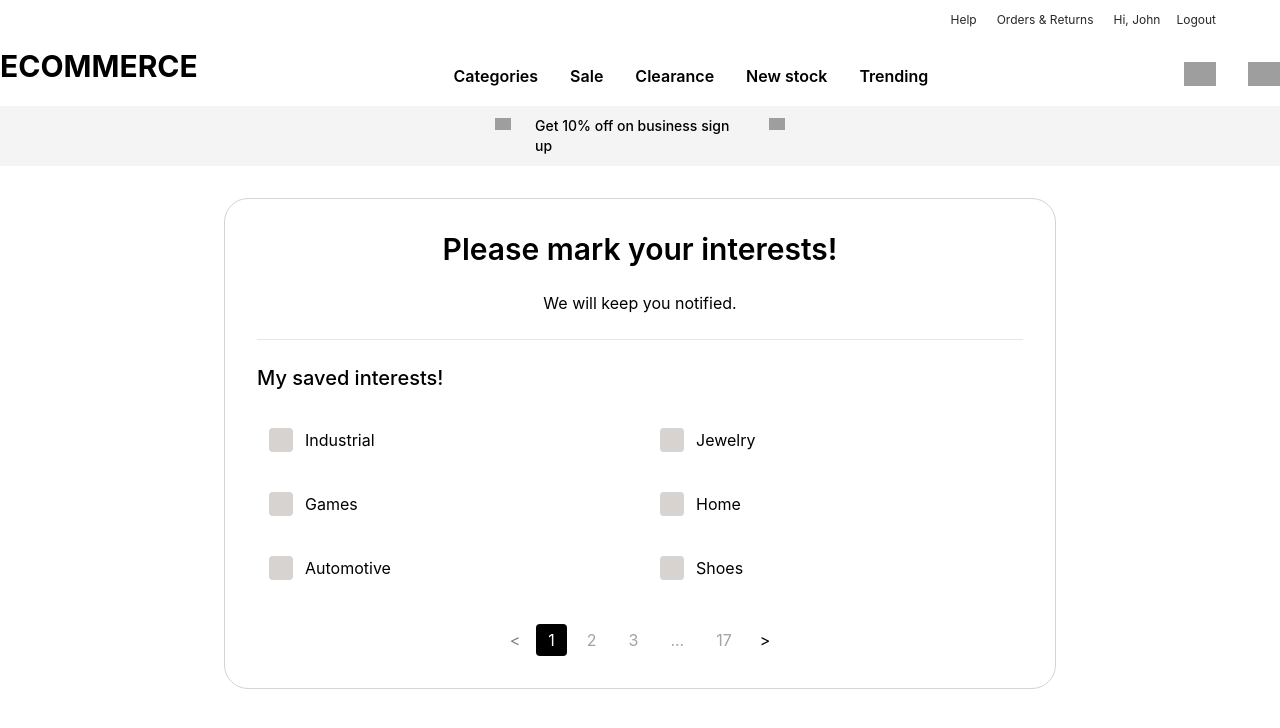
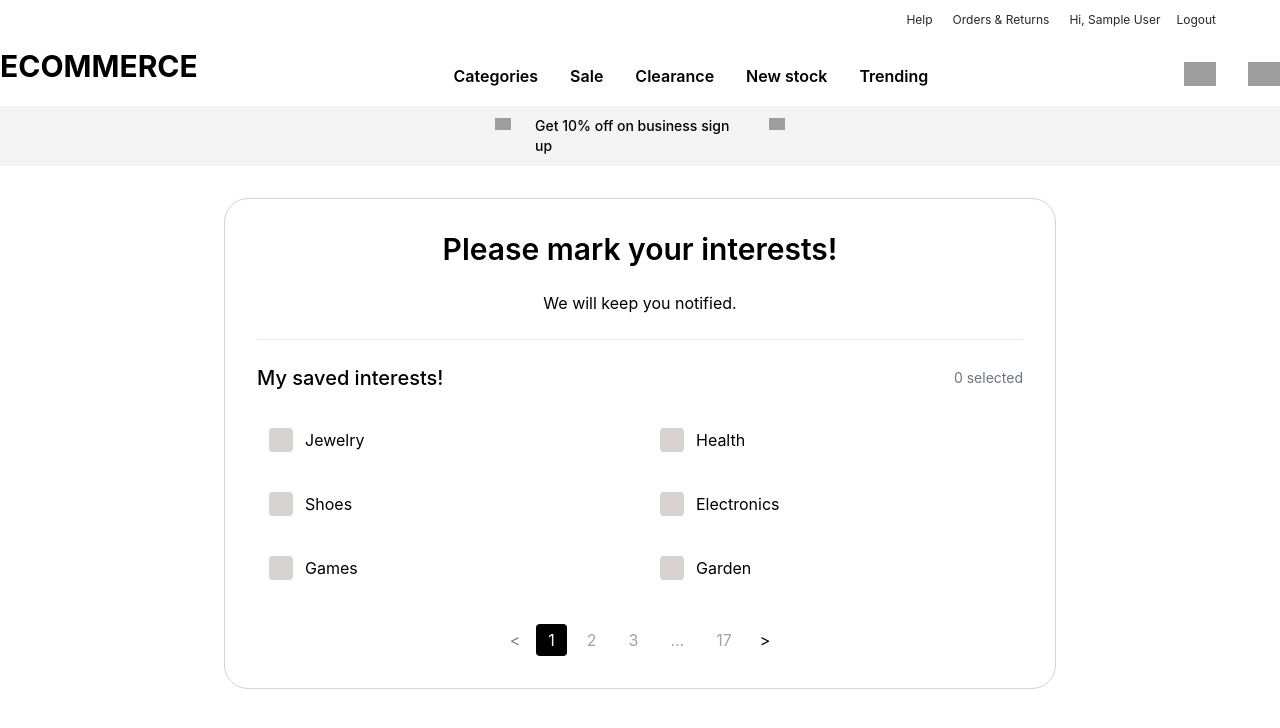
Before and after one commit to Vikassinghrathor/Revispy_Intern_Assignment, a React (Vite) app: page /category in a window 1280 px wide. Shown: the top 728 px of the page. Built offline with nearby package versions, Linux system fonts and the light colour scheme; sample sign-in values are in the browser's storage; grey boxes are pictures that could not be loaded.

Commit message:
fix the ui issues and setup local storage for category page

```diff
--- a/package.json
+++ b/package.json
@@ -14,6 +14,7 @@
     "lucide-react": "^0.453.0",
     "react": "^18.3.1",
     "react-dom": "^18.3.1",
+    "react-hot-toast": "^2.4.1",
     "react-router-dom": "^6.27.0"
   },
   "devDependencies": {
--- a/src/components/Header.tsx
+++ b/src/components/Header.tsx
@@ -1,4 +1,4 @@
-import React from 'react';
+import React, { useEffect, useState } from 'react';
 import { Link, useNavigate } from 'react-router-dom';
 
 interface HeaderProps {
@@ -8,8 +8,22 @@ interface HeaderProps {
 
 const Header: React.FC<HeaderProps> = ({ isAuthenticated, onLogout }) => {
   const navigate = useNavigate();
+  const [userName, setUserName] = useState<string>('');
+
+  useEffect(() => {
+    // Get current user's name from localStorage
+    if (isAuthenticated) {
+      const currentUser = localStorage.getItem('currentUser');
+      if (currentUser) {
+        const { name } = JSON.parse(currentUser);
+        setUserName(name);
+      }
+    }
+  }, [isAuthenticated]);
 
   const handleLogout = () => {
+    localStorage.removeItem('currentUser'); // Clear user data
+    setUserName('');
     onLogout();
     navigate('/login');
   };
@@ -27,7 +41,7 @@ const Header: React.FC<HeaderProps> = ({ isAuthenticated, onLogout }) => {
           {isAuthenticated ? (
             <div className="flex gap-4 items-center">
               <Link to="/account" className="z-10 self-stretch text-right hover:text-gray-600">
-                Hi, John
+                Hi, {userName || 'User'}
               </Link>
               <button
                 onClick={handleLogout}
@@ -43,6 +57,7 @@ const Header: React.FC<HeaderProps> = ({ isAuthenticated, onLogout }) => {
           )}
         </div>
       </div>
+
 
       <div className="flex flex-wrap gap-5 justify-between items-start self-center mt-2 w-full max-w-[1390px] max-md:max-w-full">
         <Link to={isAuthenticated ? "/category" : "/"} className="self-stretch text-3xl font-bold text-black hover:opacity-80">
--- a/src/pages/Category.tsx
+++ b/src/pages/Category.tsx
@@ -1,42 +1,43 @@
 import { useState, useEffect } from 'react';
 import { Check } from 'lucide-react';
 import { faker } from '@faker-js/faker';
+import toast from 'react-hot-toast';
 
-// Type definitions
-interface Category {
-  id: string;
-  name: string;
-  isSelected: boolean;
-}
+// Custom hook for managing categories with persistence
+const useCategories = () => {
+  const [categories, setCategories] = useState([]);
+  const [isLoading, setIsLoading] = useState(true);
 
-const Category = () => {
-  // State management
-  const [categories, setCategories] = useState<Category[]>([]);
-  const [currentPage, setCurrentPage] = useState(1);
-  const [selectedCategories, setSelectedCategories] = useState<Category[]>([]);
-  const itemsPerPage = 6;
-
-  // Generate fake categories using faker
+  // Load categories from localStorage on mount
   useEffect(() => {
-    const generateCategories = () => {
-      const fakeCategories: Category[] = Array.from({ length: 100 }, () => ({
+    const loadCategories = () => {
+      const savedCategories = localStorage.getItem('categories');
+      if (savedCategories) {
+        setCategories(JSON.parse(savedCategories));
+      } else {
+        // Generate initial categories if none exist
+        const initialCategories = Array.from({ length: 100 }, () => ({
           id: faker.string.uuid(),
           name: faker.commerce.department(),
           isSelected: false
         }));
-      setCategories(fakeCategories);
+        setCategories(initialCategories);
+        localStorage.setItem('categories', JSON.stringify(initialCategories));
+      }
+      setIsLoading(false);
     };
-    generateCategories();
+
+    loadCategories();
   }, []);
 
-  // Calculate pagination values
-  const totalPages = Math.ceil(categories.length / itemsPerPage);
-  const startIndex = (currentPage - 1) * itemsPerPage;
-  const endIndex = startIndex + itemsPerPage;
-  const currentCategories = categories.slice(startIndex, endIndex);
+  // Save categories to localStorage whenever they change
+  useEffect(() => {
+    if (!isLoading) {
+      localStorage.setItem('categories', JSON.stringify(categories));
+    }
+  }, [categories, isLoading]);
 
-  // Handle category selection
-  const toggleCategory = (categoryId: string) => {
+  const toggleCategory = (categoryId) => {
     setCategories(prevCategories =>
       prevCategories.map(category =>
         category.id === categoryId
@@ -44,16 +45,52 @@ const Category = () => {
           : category
       )
     );
+  };
 
-    setSelectedCategories(prevSelected => {
+  const getSelectedCategories = () => {
+    return categories.filter(category => category.isSelected);
+  };
+
+  return {
+    categories,
+    toggleCategory,
+    getSelectedCategories,
+    isLoading
+  };
+};
+
+const Category = () => {
+  const { categories, toggleCategory, getSelectedCategories, isLoading } = useCategories();
+  const [currentPage, setCurrentPage] = useState(1);
+  const itemsPerPage = 6;
+
+  // Handle category selection with toast notification
+  const handleCategoryClick = (categoryId) => {
+    toggleCategory(categoryId);
     const category = categories.find(c => c.id === categoryId);
-      if (!category) return prevSelected;
+    if (category) {
+      toast.success(
+        category.isSelected
+          ? `Removed ${category.name} from interests`
+          : `Added ${category.name} to interests`,
+        {
+          duration: 2000,
+          position: 'bottom-center',
+          style: {
+            background: '#333',
+            color: '#fff',
+            borderRadius: '10px',
+          },
+        }
+      );
+    }
+  };
 
-      return category.isSelected
-        ? prevSelected.filter(c => c.id !== categoryId)
-        : [...prevSelected, { ...category, isSelected: true }];
-    });
-  };
+  // Calculate pagination values
+  const totalPages = Math.ceil(categories.length / itemsPerPage);
+  const startIndex = (currentPage - 1) * itemsPerPage;
+  const endIndex = startIndex + itemsPerPage;
+  const currentCategories = categories.slice(startIndex, endIndex);
 
   // Generate pagination array
   const getPaginationArray = () => {
@@ -80,6 +117,14 @@ const Category = () => {
     return range;
   };
 
+  if (isLoading) {
+    return (
+      <div className="flex justify-center items-center h-screen">
+        <div className="animate-spin rounded-full h-8 w-8 border-b-2 border-gray-900" />
+      </div>
+    );
+  }
+
   return (
     <div className="flex flex-col max-w-4xl mx-auto p-8">
       <div className="bg-white rounded-3xl border border-stone-300 p-8">
@@ -92,8 +137,13 @@ const Category = () => {
 
         <div className="h-px bg-gray-200 mb-6" />
 
-        <div className="text-xl font-medium mb-6">
+        <div className="flex justify-between items-center mb-6">
+          <div className="text-xl font-medium">
             My saved interests!
+          </div>
+          <div className="text-sm text-gray-500">
+            {getSelectedCategories().length} selected
+          </div>
         </div>
 
         {/* Categories Grid */}
@@ -101,11 +151,13 @@ const Category = () => {
           {currentCategories.map((category) => (
             <div
               key={category.id}
-              onClick={() => toggleCategory(category.id)}
-              className="flex items-center gap-3 p-3 cursor-pointer hover:bg-gray-50 rounded-lg"
+              onClick={() => handleCategoryClick(category.id)}
+              className="flex items-center gap-3 p-3 cursor-pointer hover:bg-gray-50 rounded-lg transition-colors duration-200"
             >
-              <div className={`w-6 h-6 rounded flex items-center justify-center ${category.isSelected ? 'bg-black' : 'bg-stone-300'
-                }`}>
+              <div
+                className={`w-6 h-6 rounded flex items-center justify-center transition-colors duration-200 ${category.isSelected ? 'bg-black' : 'bg-stone-300'
+                  }`}
+              >
                 {category.isSelected && <Check className="w-4 h-4 text-white" />}
               </div>
               <span className="text-base">{category.name}</span>
@@ -113,12 +165,29 @@ const Category = () => {
           ))}
         </div>
 
+        {/* Selected Categories Summary */}
+        {getSelectedCategories().length > 0 && (
+          <div className="mb-8 p-4 bg-gray-50 rounded-lg">
+            <div className="font-medium mb-2">Selected Categories:</div>
+            <div className="flex flex-wrap gap-2">
+              {getSelectedCategories().map(category => (
+                <span
+                  key={category.id}
+                  className="px-3 py-1 bg-black text-white text-sm rounded-full"
+                >
+                  {category.name}
+                </span>
+              ))}
+            </div>
+          </div>
+        )}
+
         {/* Pagination */}
         <div className="flex justify-center items-center gap-2 mt-8">
           <button
             onClick={() => setCurrentPage(p => Math.max(1, p - 1))}
             disabled={currentPage === 1}
-            className="px-2 py-1 disabled:opacity-50"
+            className="px-2 py-1 disabled:opacity-50 transition-opacity"
           >
             &lt;
           </button>
@@ -127,9 +196,9 @@ const Category = () => {
             <button
               key={index}
               onClick={() => typeof page === 'number' && setCurrentPage(page)}
-              className={`px-3 py-1 rounded ${currentPage === page
+              className={`px-3 py-1 rounded transition-colors duration-200 ${currentPage === page
                   ? 'bg-black text-white'
-                  : 'text-neutral-400'
+                  : 'text-neutral-400 hover:bg-gray-100'
                 }`}
             >
               {page}
@@ -139,7 +208,7 @@ const Category = () => {
           <button
             onClick={() => setCurrentPage(p => Math.min(totalPages, p + 1))}
             disabled={currentPage === totalPages}
-            className="px-2 py-1 disabled:opacity-50"
+            className="px-2 py-1 disabled:opacity-50 transition-opacity"
           >
             &gt;
           </button>
--- a/src/pages/Login.tsx
+++ b/src/pages/Login.tsx
@@ -20,7 +20,7 @@ function Login({ onLoginSuccess }: LoginProps) {
       ...prev,
       [name]: value
     }));
-    setError(''); // Clear error when input changes
+    setError('');
   };
 
   const handleSubmit = async (e: React.FormEvent) => {
@@ -35,6 +35,12 @@ function Login({ onLoginSuccess }: LoginProps) {
     );
 
     if (user) {
+      // Store user info in localStorage
+      localStorage.setItem('currentUser', JSON.stringify({
+        name: user.name,
+        email: user.email
+      }));
+
       onLoginSuccess();
       navigate('/category');
     } else {
@@ -45,7 +51,7 @@ function Login({ onLoginSuccess }: LoginProps) {
   return (
     <>
       <div className="flex overflow-hidden flex-col bg-white rounded">
-        <div className="flex flex-col self-center px-16 pt-10 pb-32 mt-10 max-w-full text-base bg-white rounded-3xl border border-solid border-stone-300 w-[576px] max-md:px-5 max-md:pb-24">
+        <div className="flex flex-col self-center px-16 pt-10 pb-32 mt-10 mb-10 ml-12 max-w-full text-base bg-white rounded-3xl border border-solid border-stone-300 w-[576px] max-md:px-5 max-md:pb-24">
           <div className="self-center text-3xl font-semibold text-black">
             Login
           </div>
--- a/src/pages/Signup/Register.tsx
+++ b/src/pages/Signup/Register.tsx
@@ -91,7 +91,7 @@ function Register({ onRegisterSuccess }: RegisterProps) {
 
   return (
     <div className="flex overflow-hidden flex-col bg-white rounded">
-      <div className="flex flex-col self-center px-16 pt-10 pb-32 mt-10 max-w-full text-base bg-white rounded-3xl border border-solid border-stone-300 w-[576px] max-md:px-5 max-md:pb-24">
+      <div className="flex flex-col self-center px-16 pt-10 pb-32 mt-10 mb-10 ml-12 max-w-full text-base bg-white rounded-3xl border border-solid border-stone-300 w-[576px] max-md:px-5 max-md:pb-24">
         <div className="self-center text-3xl font-semibold text-black">
           Create your account
         </div>
@@ -147,9 +147,16 @@ function Register({ onRegisterSuccess }: RegisterProps) {
           <button
             type="submit"
             disabled={loading}
-            className="overflow-hidden gap-2.5 self-stretch w-full px-36 py-5 mt-10 font-medium tracking-wider text-center text-white uppercase bg-black rounded-md border border-black border-solid min-h-[56px] max-md:px-5 disabled:bg-gray-400 disabled:border-gray-400"
+            className="w-full flex items-center justify-center whitespace-nowrap px-8 py-4 mt-10 font-medium tracking-wider text-white uppercase bg-black rounded-md border border-black border-solid h-14 hover:bg-gray-900 transition-colors duration-200 disabled:bg-gray-400 disabled:border-gray-400 disabled:cursor-not-allowed"
           >
-            {loading ? 'Creating account...' : 'Create account'}
+            {loading ? (
+              <>
+                <span className="animate-spin mr-2 h-4 w-4 border-2 border-white border-t-transparent rounded-full" />
+                Creating account
+              </>
+            ) : (
+              'Create account'
+            )}
           </button>
         </form>
 
```
Also changed, not shown: 1 other file (tests, documents, lock files or other folders). Lines whose indentation alone changed are shown as unchanged.
